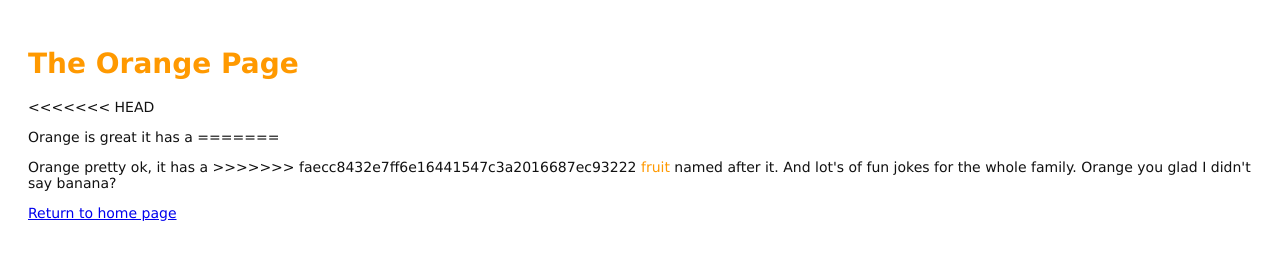
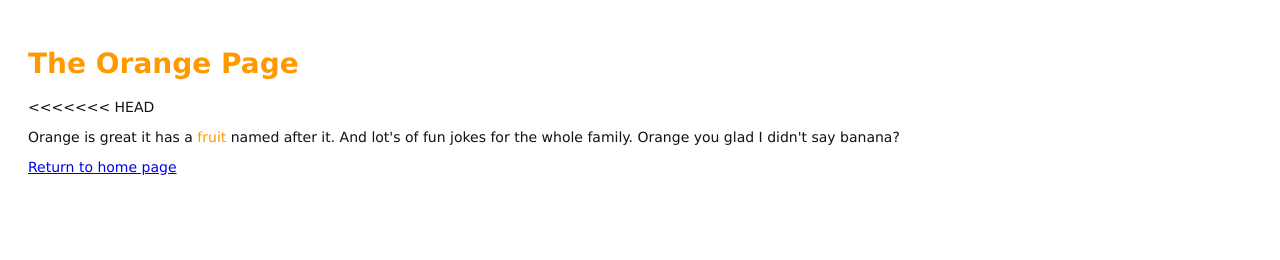
Before and after one commit to nickdiorio/my-git-repo, a plain HTML site: page orange.html in a window 1280 px wide. Drawn offline with Linux system fonts and the light colour scheme.

Commit message:
make orange great again

```diff
--- a/orange.html
+++ b/orange.html
@@ -8,11 +8,7 @@
 <body>
   <h1 style="color: #F90">The Orange Page</h1>
 <<<<<<< HEAD
-  <p>Orange is great it has a
-=======
-  <p>Orange pretty ok, it has a
->>>>>>> faecc8432e7ff6e16441547c3a2016687ec93222
-  <span style="color: #F90">fruit</span> named after it.  And lot's of fun jokes for the whole family. Orange you glad I didn't say banana? </p>
+  <p>Orange is great it has a <span style="color: #F90">fruit</span> named after it.  And lot's of fun jokes for the whole family. Orange you glad I didn't say banana? </p>
 
   <p><a href="index.html">Return to home page</a></p>
 
```
